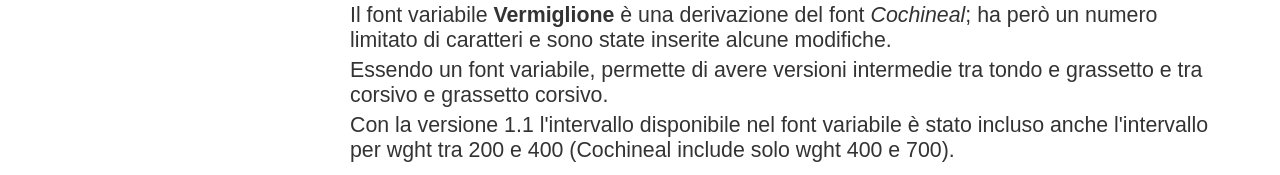
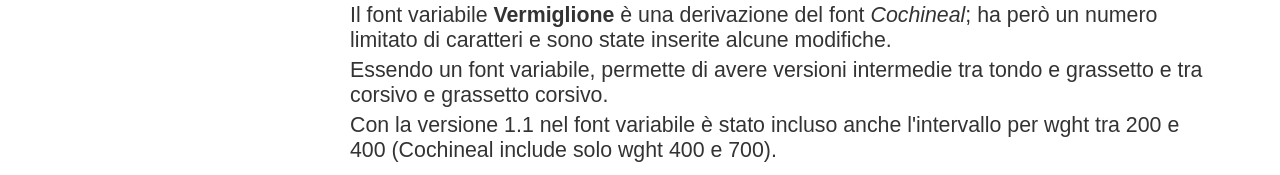
Before and after one commit to m-casanova/Vermiglione, a plain HTML site: page index.html in a window 1280 px wide. Shown: the part 612-787 px from the top of the page. Drawn offline with Linux system fonts and the light colour scheme; a web font is replaced by a local one.

Commit message:
Version 1.100

```diff
--- a/index.html
+++ b/index.html
@@ -110,7 +110,7 @@
 			<p>Il font <a href="https://github.com/skosch/Crimson"><i>Crimson</i></a> è stato realizzato da Sebastian Kosch e distribuito con licenza OFL 1.1; è stato in seguito modificato e ampliato da Michael Sharpe come <a href="https://ctan.org/tex-archive/fonts/cochineal"><i>Cochineal</i></a>.</p>
 			<p>Il font variabile <b>Vermiglione</b> è una derivazione del font <i>Cochineal</i>; ha però un numero limitato di caratteri e sono state inserite alcune modifiche.</p>
 			<p>Essendo un font variabile, permette di avere versioni intermedie tra tondo e grassetto e tra corsivo e grassetto corsivo.</p>
-			<p>Con la versione 1.1 l'intervallo disponibile nel font variabile è stato incluso anche l'intervallo per wght tra 200 e 400 (Cochineal include solo wght 400 e 700).</p>
+			<p>Con la versione 1.1 nel font variabile è stato incluso anche l'intervallo per wght tra 200 e 400 (Cochineal include solo wght 400 e 700).</p>
 			<table cellpadding="0" cellspacing="0">
 				<tr>
 					<th>Weight</th>
```
